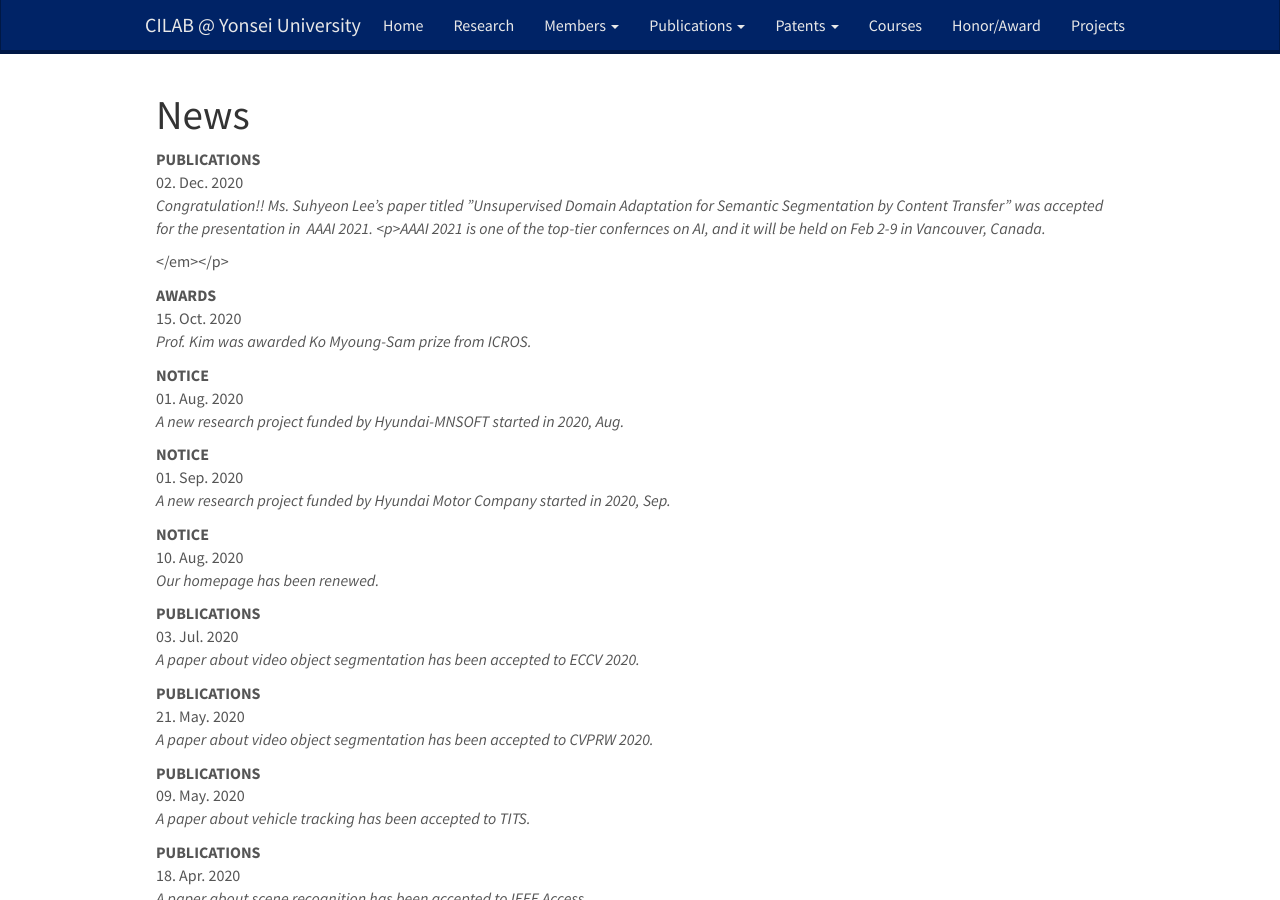
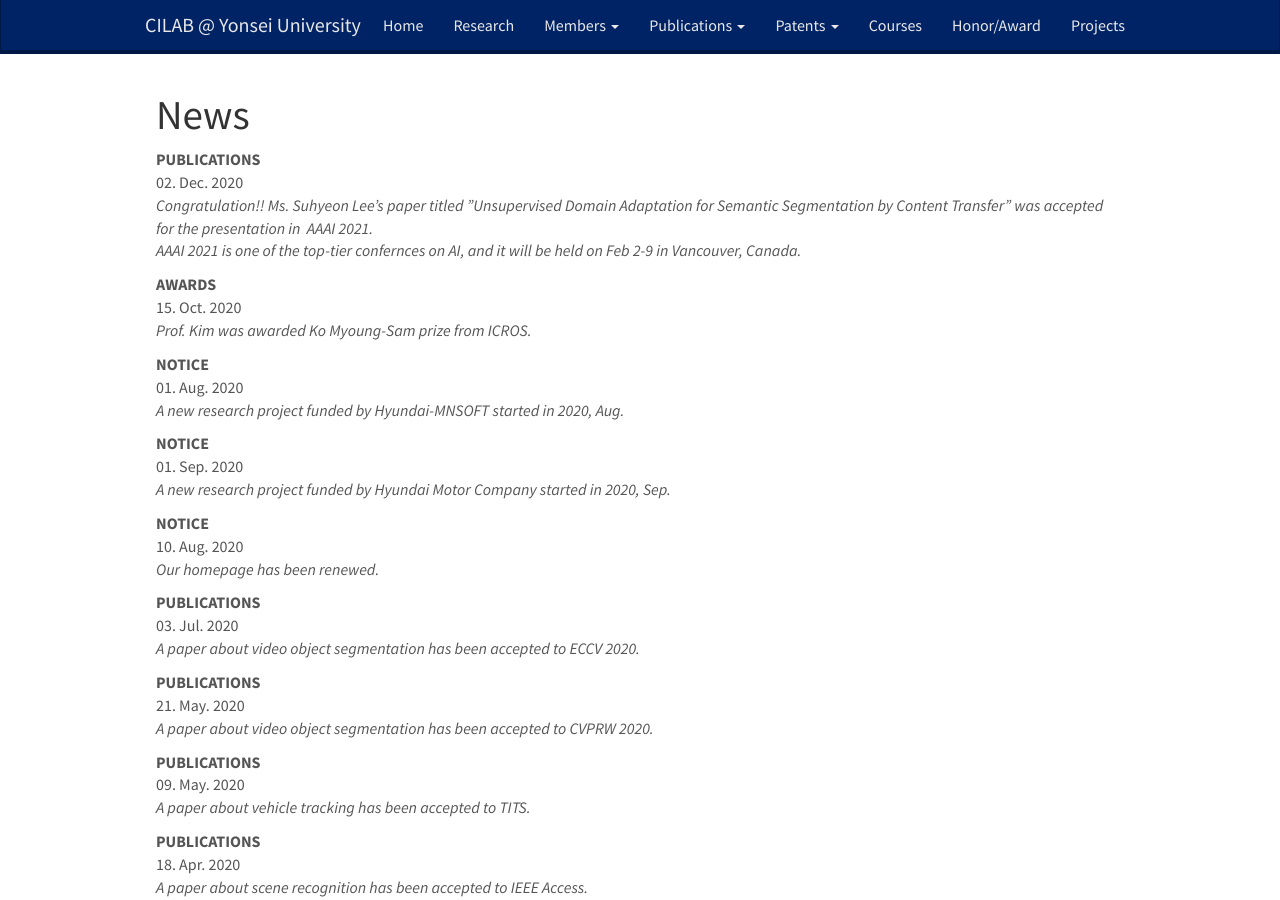
Before and after one commit to won4113/cilab-yonsei.github.io, a Jekyll site: the page built from _pages/allnews.md, in a window 1280 px wide and 900 px high. Built offline with Jekyll 4.4.1, drawn with Linux system fonts in a browser that asks for light colours; nearby versions of some CDN libraries.

Commit message:
Update news.yml

```diff
--- a/_data/news.yml
+++ b/_data/news.yml
@@ -1,7 +1,7 @@
 - category: PUBLICATIONS
   date: 02. Dec. 2020
-  headline: Congratulation!! Ms. Suhyeon Lee’s paper titled "Unsupervised Domain Adaptation for Semantic Segmentation by Content Transfer" was accepted for the presentation in  AAAI 2021.
-            <p>AAAI 2021 is one of the top-tier confernces on AI, and it will be held on Feb 2-9 in Vancouver, Canada. </p>
+  headline: Congratulation!! Ms. Suhyeon Lee’s paper titled "Unsupervised Domain Adaptation for Semantic Segmentation by Content Transfer" was accepted for the presentation in  AAAI 2021.<br>
+            AAAI 2021 is one of the top-tier confernces on AI, and it will be held on Feb 2-9 in Vancouver, Canada.
 - category: AWARDS
   date: 15. Oct. 2020
   headline: Prof. Kim was awarded Ko Myoung-Sam prize from ICROS.
```
